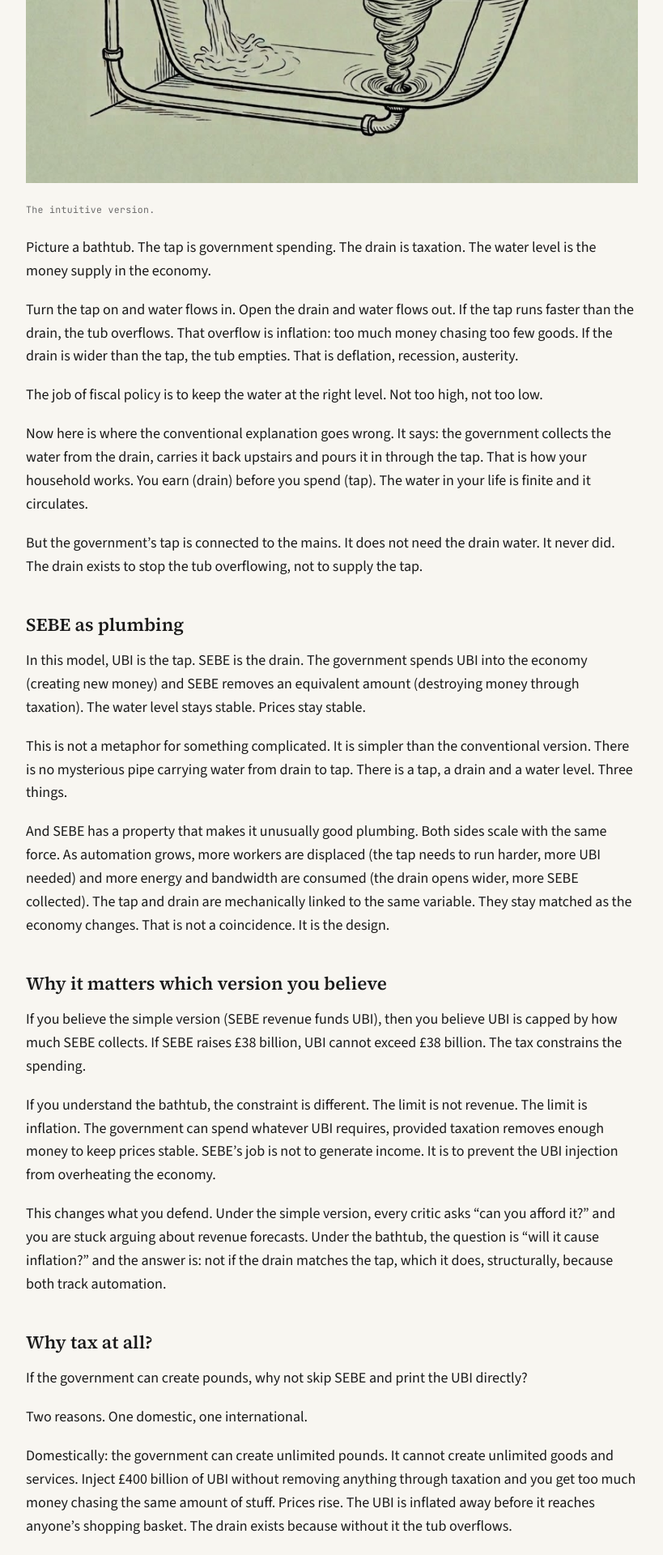
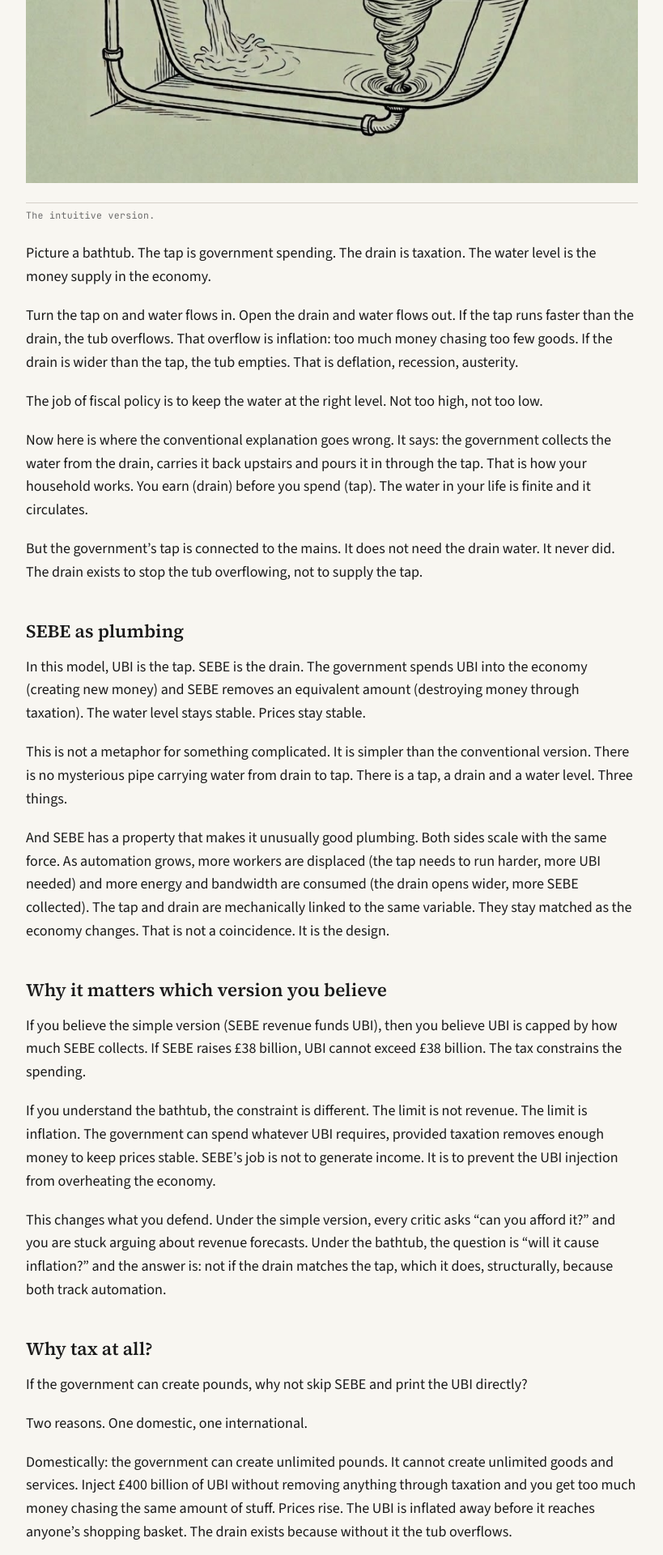
Before and after one commit to Djarid/SEBE, a Jekyll site: the page built from site/_posts/2026-03-07-the-plumbing-of-post-employment-tax.md, in a window 1280 px wide. Shown: the part 1437-3357 px from the top of the page at 81% size, without its empty margins (230-1049 px from the left). Built offline with Jekyll 4.4.1, drawn with Linux system fonts in a browser that asks for light colours; comment, search, counter and statistics services are not loaded.

Commit message:
Tighten figcaption: remove gap, add border-top to anchor to image

```diff
--- a/site/assets/css/style.css
+++ b/site/assets/css/style.css
@@ -645,7 +645,9 @@ article time {
   font-family: var(--mono);
   font-size: 0.72rem;
   color: var(--muted);
-  margin-top: 0.4rem;
+  margin-top: 0;
+  padding-top: 0.4rem;
+  border-top: 1px solid var(--border);
   letter-spacing: 0.03em;
 }
 
```
